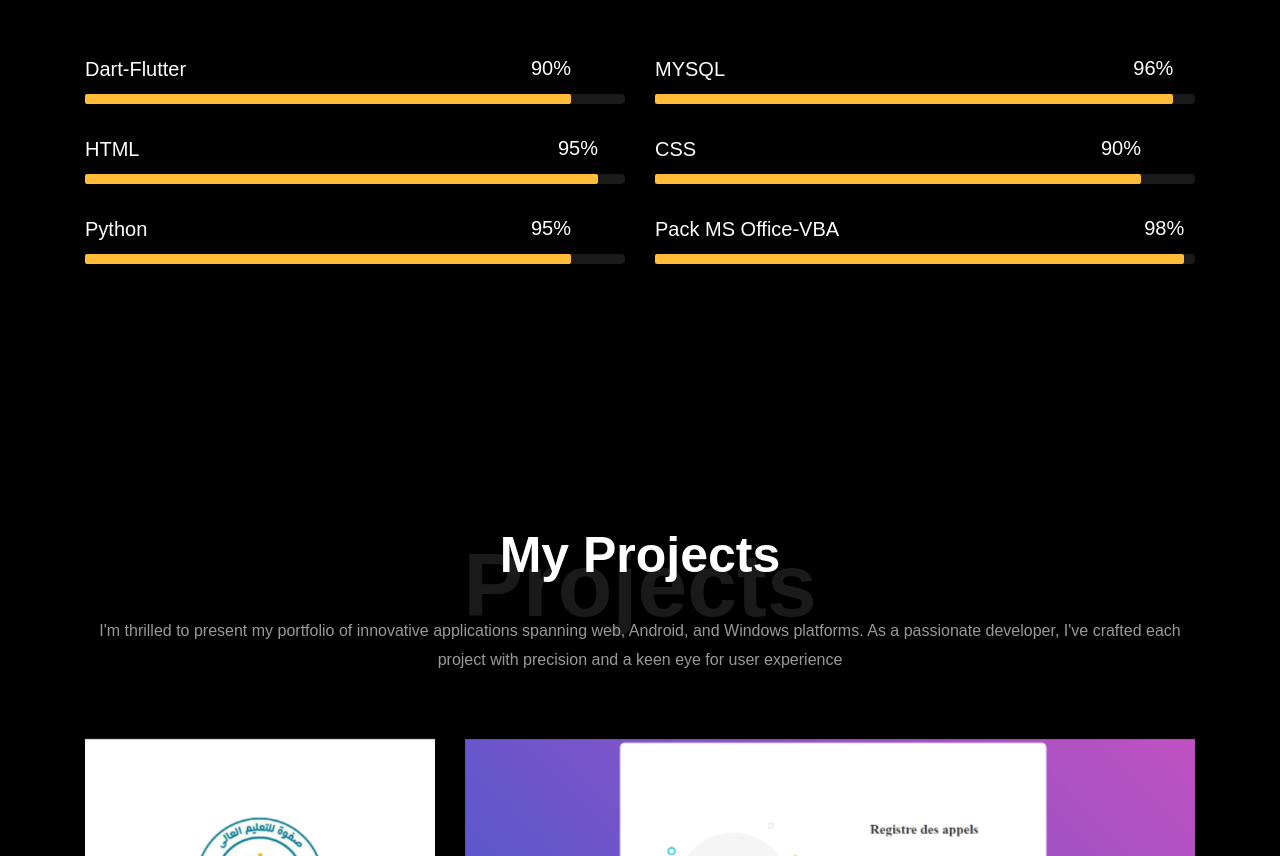
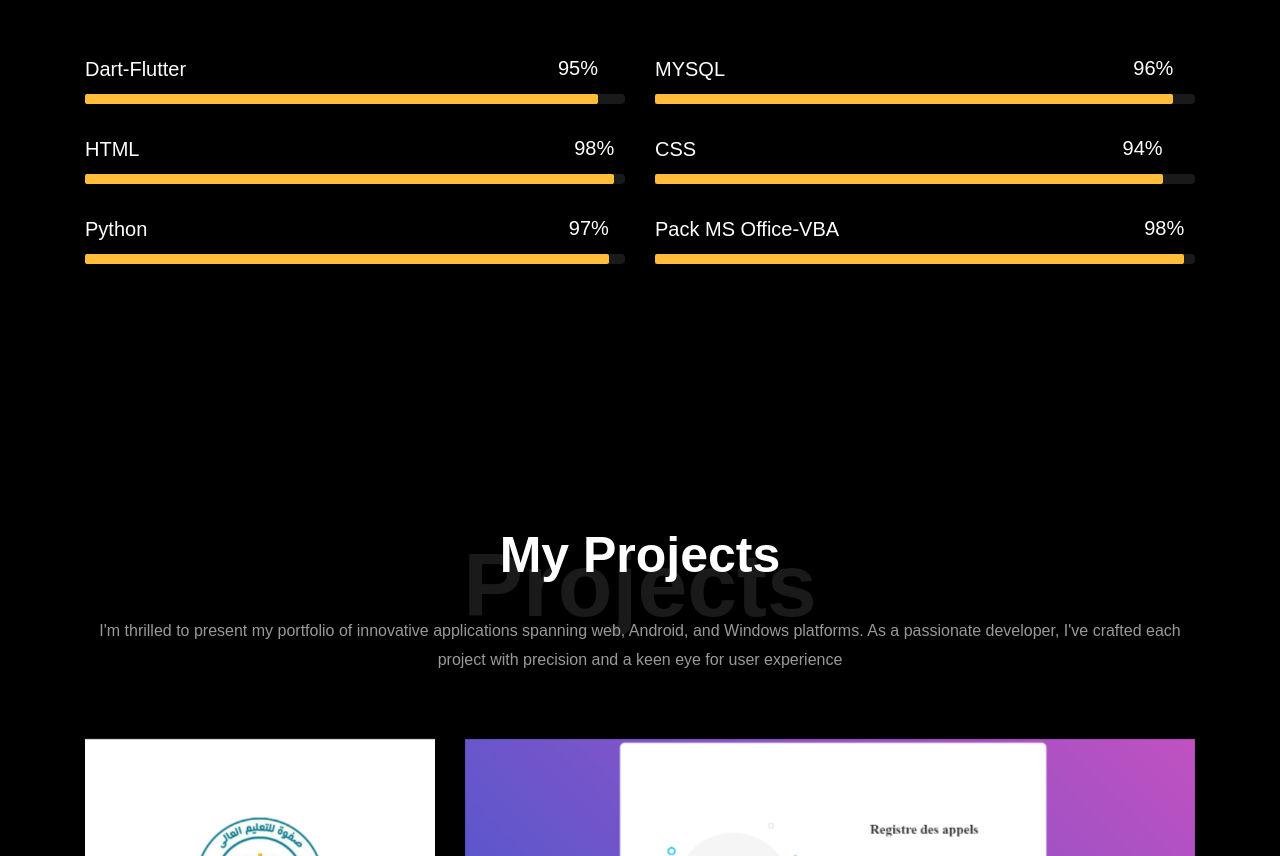
Before and after one commit to FouadEAF/elazbi, a plain HTML site: page index.html in a window 1280 px wide. Shown: the part 4394-5250 px from the top of the page. Drawn offline with Linux system fonts and the light colour scheme; files whose address does not match are found by name; a web font is replaced by a local one.

Commit message:
change vbalues skills

```diff
--- a/index.html
+++ b/index.html
@@ -326,9 +326,9 @@
 					<div class="progress-wrap ftco-animate">
 						<h3>Dart-Flutter</h3>
 						<div class="progress">
-							<div class="progress-bar color-1" role="progressbar" aria-valuenow="90" aria-valuemin="0"
-								aria-valuemax="100" style="width:90%">
-								<span>90%</span>
+							<div class="progress-bar color-1" role="progressbar" aria-valuenow="95" aria-valuemin="0"
+								aria-valuemax="100" style="width:95%">
+								<span>95%</span>
 							</div>
 						</div>
 					</div>
@@ -348,9 +348,9 @@
 					<div class="progress-wrap ftco-animate">
 						<h3>HTML</h3>
 						<div class="progress">
-							<div class="progress-bar color-3" role="progressbar" aria-valuenow="95" aria-valuemin="0"
-								aria-valuemax="100" style="width:95%">
-								<span>95%</span>
+							<div class="progress-bar color-3" role="progressbar" aria-valuenow="98" aria-valuemin="0"
+								aria-valuemax="100" style="width:98%">
+								<span>98%</span>
 							</div>
 						</div>
 					</div>
@@ -359,9 +359,9 @@
 					<div class="progress-wrap ftco-animate">
 						<h3>CSS</h3>
 						<div class="progress">
-							<div class="progress-bar color-4" role="progressbar" aria-valuenow="90" aria-valuemin="0"
-								aria-valuemax="100" style="width:90%">
-								<span>90%</span>
+							<div class="progress-bar color-4" role="progressbar" aria-valuenow="94" aria-valuemin="0"
+								aria-valuemax="100" style="width:94%">
+								<span>94%</span>
 							</div>
 						</div>
 					</div>
@@ -370,9 +370,9 @@
 					<div class="progress-wrap ftco-animate">
 						<h3>Python</h3>
 						<div class="progress">
-							<div class="progress-bar color-5" role="progressbar" aria-valuenow="90" aria-valuemin="0"
-								aria-valuemax="100" style="width:90%">
-								<span>95%</span>
+							<div class="progress-bar color-5" role="progressbar" aria-valuenow="97" aria-valuemin="0"
+								aria-valuemax="100" style="width:97%">
+								<span>97%</span>
 							</div>
 						</div>
 					</div>
@@ -597,12 +597,12 @@
 				<p>Follow me, for grow up our community.</p>
 				<!-- Centered social icons -->
 				<ul class="ftco-footer-social list-unstyled d-flex justify-content-center mt-5">
+					<li class="ftco-animate mx-2"><a href="https://twitter.com/el_azbi" target="_blank" rel="noopener noreferrer"><span class="icon-twitter"></span></a></li>
 					<li class="ftco-animate mx-2"><a href="https://www.linkedin.com/in/fouad-el-azbi/" target="_blank" rel="noopener noreferrer"><span class="icon-linkedin"></span></a></li>
 					<li class="ftco-animate mx-2"><a href="https://github.com/FouadEAF" target="_blank" rel="noopener noreferrer"><span class="icon-github"></span></a></li>
-					<li class="ftco-animate mx-2"><a href="https://twitter.com/el_azbi" target="_blank" rel="noopener noreferrer"><span class="icon-twitter"></span></a></li>
-					<li class="ftco-animate mx-2"><a href="https://web.facebook.com/Fouad0EAF" target="_blank" rel="noopener noreferrer"><span class="icon-facebook"></span></a></li>
 					<li class="ftco-animate mx-2"><a href="https://www.instagram.com/fouad_eaf/" target="_blank" rel="noopener noreferrer"><span class="icon-instagram"></span></a></li>
 					<li class="ftco-animate mx-2"><a href="https://www.youtube.com/FouadE0F" target="_blank" rel="noopener noreferrer"><span class="icon-youtube"></span></a></li>
+					<li class="ftco-animate mx-2"><a href="https://web.facebook.com/Fouad0EAF" target="_blank" rel="noopener noreferrer"><span class="icon-facebook"></span></a></li>
 				</ul>
 			</div>
 		</div>
```
